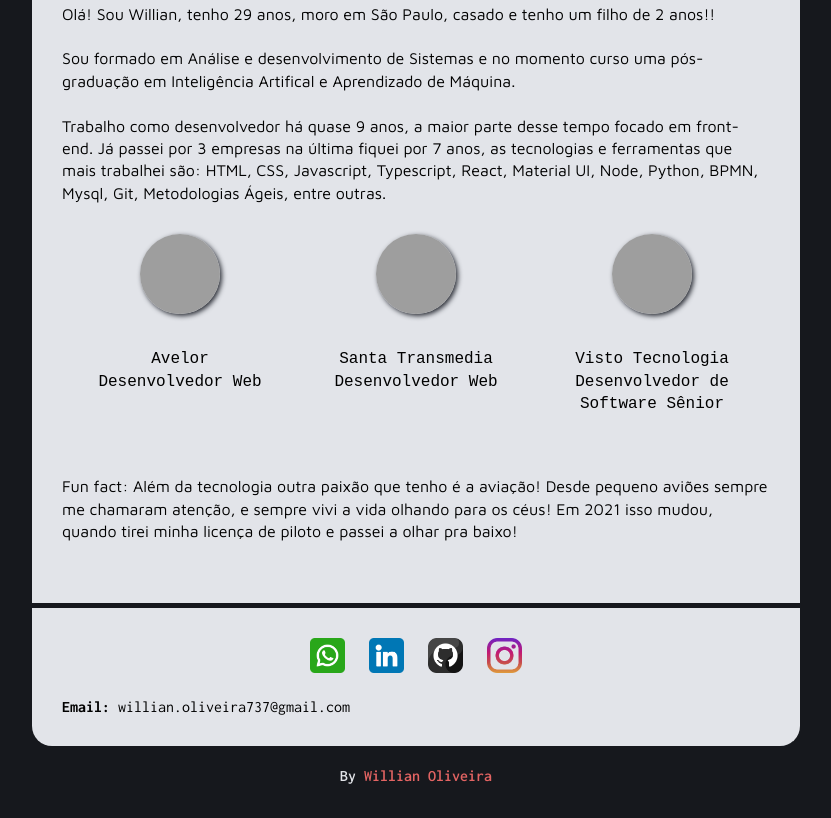
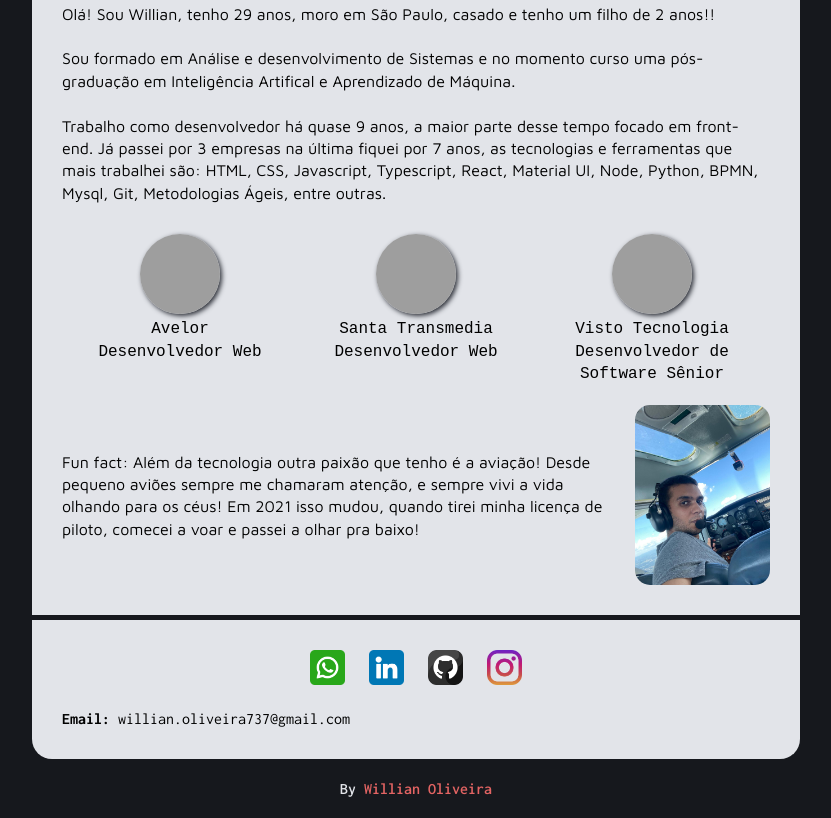
Before and after one commit to willgdo/willianoliveira, a plain HTML site: page index.html in a window 1280 px wide. Shown: the part 933-1751 px from the top of the page, without its empty margins (224-1055 px from the left). Drawn offline with Linux system fonts and the light colour scheme; grey boxes are pictures that could not be loaded.

Commit message:
Adiciona fun fact

```diff
--- a/index.html
+++ b/index.html
@@ -113,9 +113,14 @@
                     </figure>
                 </div>
 
-                <p>
-                    Fun fact: Além da tecnologia outra paixão que tenho é a aviação! Desde pequeno aviões sempre me chamaram atenção, e sempre vivi a vida olhando para os céus! Em 2021 isso mudou, quando tirei minha licença de piloto e passei a olhar pra baixo!
-                </p>
+                <div class="fun-fact">
+                    <p>
+                        Fun fact: Além da tecnologia outra paixão que tenho é a aviação! Desde pequeno aviões sempre me chamaram atenção, e sempre vivi a vida olhando para os céus! Em 2021 isso mudou, quando tirei minha licença de piloto, comecei a voar e passei a olhar pra baixo!
+                    </p>
+                    <img src="./assets/photo_flying.jpg" width="140px" height="180px"/>
+                </div>
+
+
 
             </section>
 
--- a/styles/page.css
+++ b/styles/page.css
@@ -145,14 +145,16 @@ section {
     text-align: center;
     border-radius: 10px;
     padding: 10px;
-    /* margin: 0 auto; */
   }
 }
 
 #about p {
   display: block;
+  font: var(--text-sm);
+}
+
+#about > p {
   margin: 30px 0px;
-  font: var(--text-sm);
 }
 
 .experience {
@@ -185,6 +187,17 @@ section {
         font-size: 1rem;
       }
     }
+  }
+}
+
+.fun-fact {
+  margin-top: 20px;
+  display: flex;
+  align-items: center;
+  gap: 1rem;
+
+  & img {
+    border-radius: 15px;
   }
 }
 
```
Also changed, not shown: assets/photo_flying.jpg (added).
